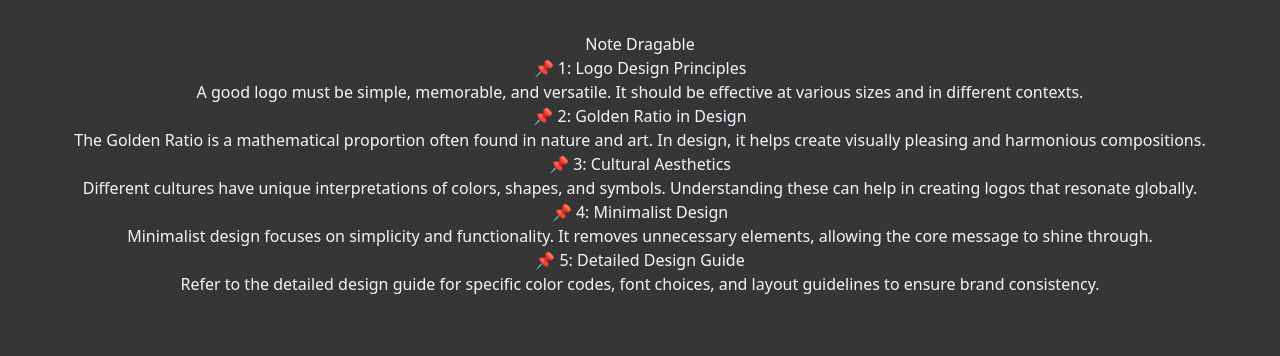
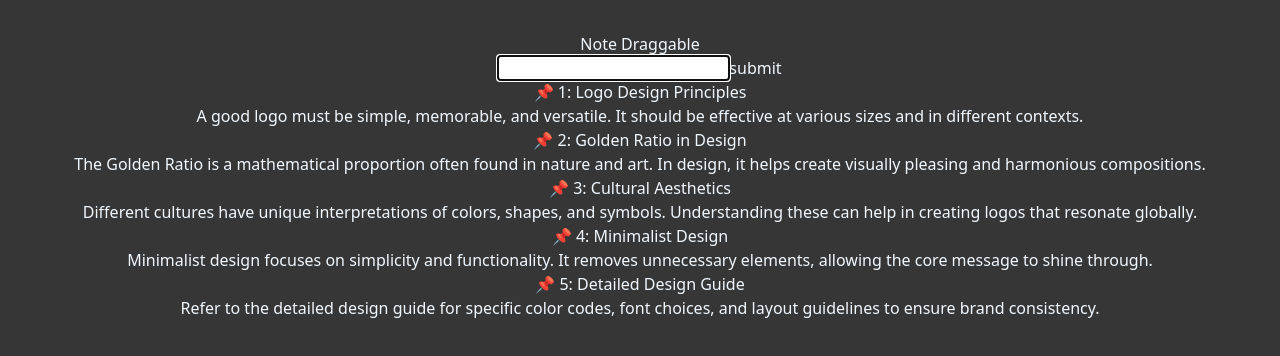
Before and after one commit to amanguptak/Dev-Practices, a React (Vite) app: page / in a window 1280 px wide. Shown: the top 356 px of the page. Built offline with nearby package versions, Linux system fonts and the light colour scheme.

Commit message:
input and button component added

```diff
--- /dev/null
+++ b/src/components/DragNotes/Button.tsx
@@ -0,0 +1,16 @@
+import { ReactNode } from "react";
+
+interface IButton {
+    children:ReactNode
+    onButtonSubmit:()=>void;
+}
+
+const Button = ({onButtonSubmit, children}:IButton)=>{
+    return (
+        <>
+        <button type="button" className="bg-amber-200 rounded px-6 font-semibold py-2 text-slate-800"  onClick={onButtonSubmit}>{children}</button>
+        </>
+    )
+}
+
+export default Button
--- a/src/components/DragNotes/DragNotes.tsx
+++ b/src/components/DragNotes/DragNotes.tsx
@@ -1,19 +1,22 @@
-import { createRef, useEffect, useRef } from "react";
+import { createRef, useEffect, useRef, useState } from "react";
 import Note from "./Note";
-
 import { SingleNote } from "../note-db";
+import Input from "./Input";
+import Button from "./Button";
 
 interface DragNotesProps {
   notes: SingleNote[];
-  noteSetter: (notesData: SingleNote[]) => void; // Assuming it updates the notes array
+  noteSetter: (notesData: SingleNote[]) => void;
 }
 
 const DragNotes = ({ notes, noteSetter }: DragNotesProps) => {
+
+  const [inputValue , setInputValue] = useState<string>("")
+  const noteRefs = useRef<{ [key: string]: React.RefObject<HTMLDivElement> }>({});
+
   useEffect(() => {
-    const savedNotesString = localStorage.getItem("notes");
-    const savedNotes: SingleNote[] = savedNotesString
-      ? JSON.parse(savedNotesString)
-      : [];
+    const savedNotesString = localStorage.getItem('notes');
+    const savedNotes: SingleNote[] = savedNotesString ? JSON.parse(savedNotesString) : [];
 
     const updatedNotes = notes.map((note) => {
       const savedNote = savedNotes.find((n) => n.id === note.id);
@@ -26,8 +29,8 @@ const DragNotes = ({ notes, noteSetter }: DragNotesProps) => {
     });
 
     noteSetter(updatedNotes);
-    localStorage.setItem("notes", JSON.stringify(updatedNotes));
-  }, [notes.length]);
+    localStorage.setItem('notes', JSON.stringify(updatedNotes));
+  }, [notes.length, noteSetter]);
 
   const getNewPositions = () => {
     const maxX = window.innerWidth - 250;
@@ -38,9 +41,6 @@ const DragNotes = ({ notes, noteSetter }: DragNotesProps) => {
       y: Math.floor(Math.random() * maxY),
     };
   };
-
-  const noteRefs = useRef<{ [key: string]: React.RefObject<HTMLDivElement> }>({});
-
 
   const handleDragging = (data: SingleNote, e: React.MouseEvent<HTMLDivElement>) => {
     const noteRef = noteRefs.current[data.id]?.current;
@@ -59,16 +59,16 @@ const DragNotes = ({ notes, noteSetter }: DragNotesProps) => {
     };
 
     const handleMouseUp = () => {
-      document.removeEventListener("mousemove", handleMouseMove);
-      document.removeEventListener("mouseup", handleMouseUp);
+      document.removeEventListener('mousemove', handleMouseMove);
+      document.removeEventListener('mouseup', handleMouseUp);
 
       const finalRect = noteRef.getBoundingClientRect();
       const newPosition = { x: finalRect.left, y: finalRect.top };
       updateNotePosition(data.id, newPosition);
     };
 
-    document.addEventListener("mousemove", handleMouseMove);
-    document.addEventListener("mouseup", handleMouseUp);
+    document.addEventListener('mousemove', handleMouseMove);
+    document.addEventListener('mouseup', handleMouseUp);
   };
 
   const updateNotePosition = (id: string, newPosition: { x: number; y: number }) => {
@@ -76,22 +76,48 @@ const DragNotes = ({ notes, noteSetter }: DragNotesProps) => {
       note.id === id ? { ...note, position: newPosition } : note
     );
     noteSetter(updatedNotes);
-    localStorage.setItem("notes", JSON.stringify(updatedNotes));
+    localStorage.setItem('notes', JSON.stringify(updatedNotes));
   };
 
   useEffect(() => {
-    console.log("noteRefs", noteRefs);
+    console.log('noteRefs', noteRefs);
   }, [notes]);
+
+  const handleInputChange =(value:string) => {
+
+        setInputValue(value);
+  }
+  useEffect(()=>{
+    console.log(inputValue)
+  },[inputValue])
+
+  const handleSubmit =()=>{
+    console.log('Button submit')
+  }
+
   return (
     <div>
-      <h1 className="text-center font-bold text-4xl">Note Dragable</h1>
+      <h1 className="text-center font-bold text-4xl">Note Draggable</h1>
+
+    <form action="">
+
+    <Input onInputChange={handleInputChange}/>
+    <Button onButtonSubmit={handleSubmit}>submit</Button>
+    </form>
 
       <div>
         {notes.map((data) => {
           if (!noteRefs.current[data.id]) {
             noteRefs.current[data.id] = createRef();
           }
-          return <Note note={data} key={data.id} ref={noteRefs.current[data.id]} onMouseDown={(e)=>handleDragging(data,e)}/>;
+          return (
+            <Note
+              note={data}
+              key={data.id}
+              ref={noteRefs.current[data.id]}
+              onMouseDown={(e) => handleDragging(data, e)}
+            />
+          );
         })}
       </div>
     </div>
--- /dev/null
+++ b/src/components/DragNotes/Input.tsx
@@ -0,0 +1,30 @@
+import { ChangeEvent, useEffect, useRef } from "react";
+
+interface IInput {
+  onInputChange: (value: string) => void;
+}
+
+const Input = ({ onInputChange }: IInput) => {
+  const inputRef = useRef<HTMLInputElement>(null);
+
+  useEffect(() => {
+    inputRef.current?.focus();
+  }, []);
+
+  const handleChange = (e: ChangeEvent<HTMLInputElement>) => {
+    onInputChange(e.target.value);
+  };
+
+  return (
+    <>
+      <input
+        type="text"
+        ref={inputRef}
+        className="text-slate-700 w-[50%]   focus:border-amber-400 p-2 rounded m-4"
+        onChange={handleChange}
+      />
+    </>
+  );
+};
+
+export default Input;
--- a/src/components/DragNotes/Note.tsx
+++ b/src/components/DragNotes/Note.tsx
@@ -7,7 +7,7 @@ interface INoteProps {
   onMouseDown: (e: React.MouseEvent<HTMLDivElement>) => void;
 }
 
-const Note = forwardRef<HTMLDivElement, INoteProps>(({ note }, ref) => {
+const Note = forwardRef<HTMLDivElement, INoteProps>(({ note ,onMouseDown}, ref) => {
   useEffect(() => {
     console.log(note);
   }, [note]);
@@ -15,7 +15,8 @@ const Note = forwardRef<HTMLDivElement, INoteProps>(({ note }, ref) => {
   return (
     <div
       ref={ref}
-      className="absolute shadow-xl bg-amber-200 p-4 rounded m-2 text-start w-60 cursor-move select-none"
+      onMouseDown={onMouseDown}
+      className="absolute shadow-xl bg-amber-200 p-4 rounded m-2 text-start w-60 cursor-grab select-none"
       style={{ left: `${note.position?.x}px`, top: `${note.position?.y}px` }}
     >
       <h2 className="text-xl font-semibold text-slate-950">
```
